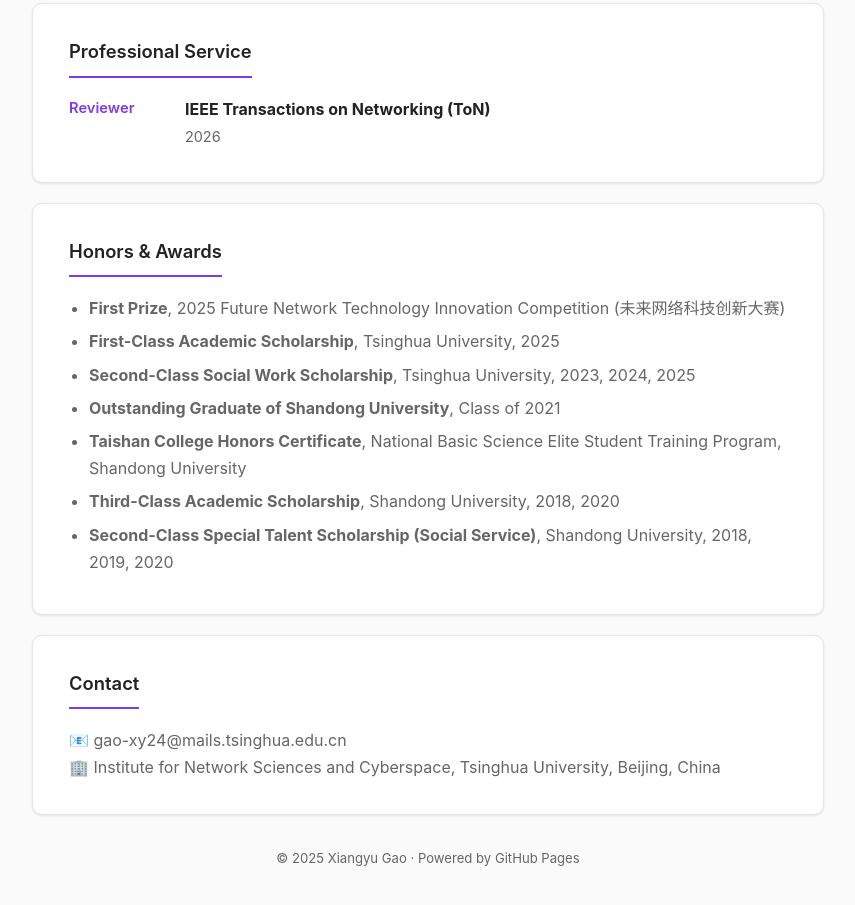
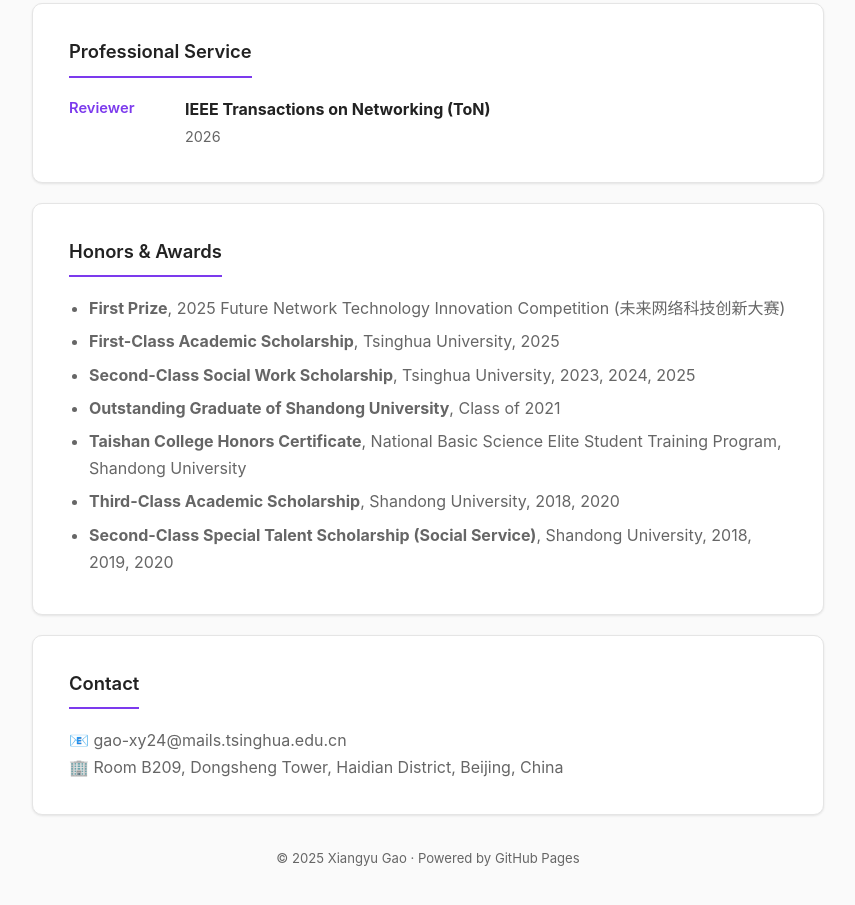
Before and after one commit to gxy666/gxy666.github.io, a plain HTML site: page index.html in a window 1280 px wide. Shown: the part 2936-3841 px from the top of the page, without its empty margins (212-1067 px from the left). Drawn offline with Linux system fonts and the light colour scheme.

Commit message:
更新通讯地址：东升大厦B209

```diff
--- a/index.html
+++ b/index.html
@@ -274,7 +274,7 @@
     <h2>Contact</h2>
     <p style="color:var(--muted);">
       📧 gao-xy24@mails.tsinghua.edu.cn<br>
-      🏢 Institute for Network Sciences and Cyberspace, Tsinghua University, Beijing, China
+      🏢 Room B209, Dongsheng Tower, Haidian District, Beijing, China
     </p>
   </div>
 
```
